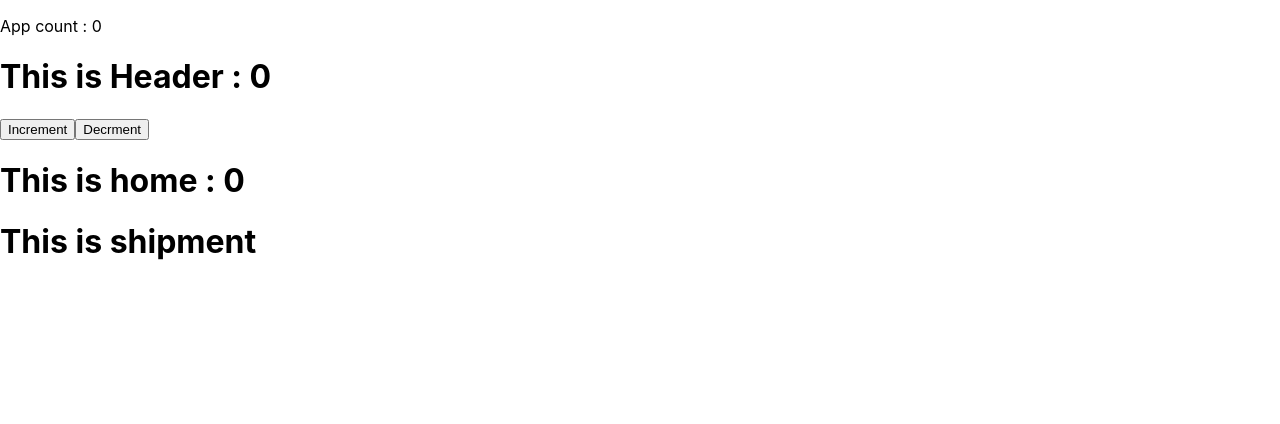
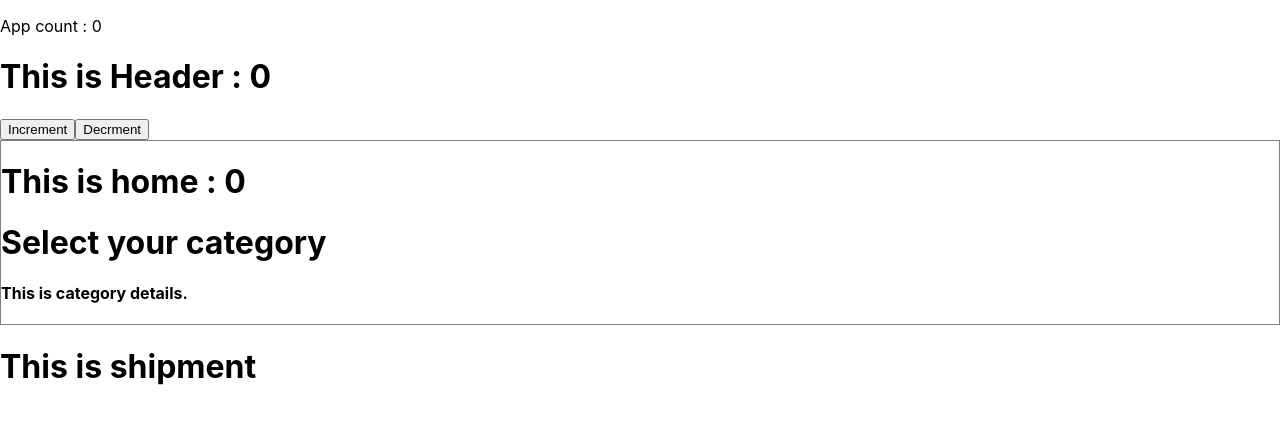
Before and after one commit to mimnets/my-scss-react, a React (Create React App) app: page / in a window 1280 px wide. Shown: the top 424 px of the page. Built offline with nearby package versions, Linux system fonts and the light colour scheme.

Commit message:
add Categories and CategoryDetail to Home as child elements

```diff
--- /dev/null
+++ b/src/components/Home/Categories/Categories.js
@@ -0,0 +1,13 @@
+import React from 'react';
+import CategoryDetail from '../CategoryDetail/CategoryDetail';
+
+const Categories = () => {
+    return (
+        <div>
+            <h1>Select your category</h1>
+            <CategoryDetail></CategoryDetail>
+        </div>
+    );
+};
+
+export default Categories;
--- /dev/null
+++ b/src/components/Home/CategoryDetail/CategoryDetail.js
@@ -0,0 +1,11 @@
+import React from 'react';
+
+const CategoryDetail = () => {
+    return (
+        <div>
+            <h4>This is category details.</h4>
+        </div>
+    );
+};
+
+export default CategoryDetail;
--- a/src/components/Home/Home.js
+++ b/src/components/Home/Home.js
@@ -1,10 +1,12 @@
 import React from 'react';
+import Categories from './Categories/Categories';
 
 const Home = (props) => {
     const {count} = props;
     return (
-        <div>
+        <div style={{border: '1px solid gray'}}>
             <h1>This is  home : {count}</h1>
+            <Categories></Categories>
         </div>
     );
 };
```
